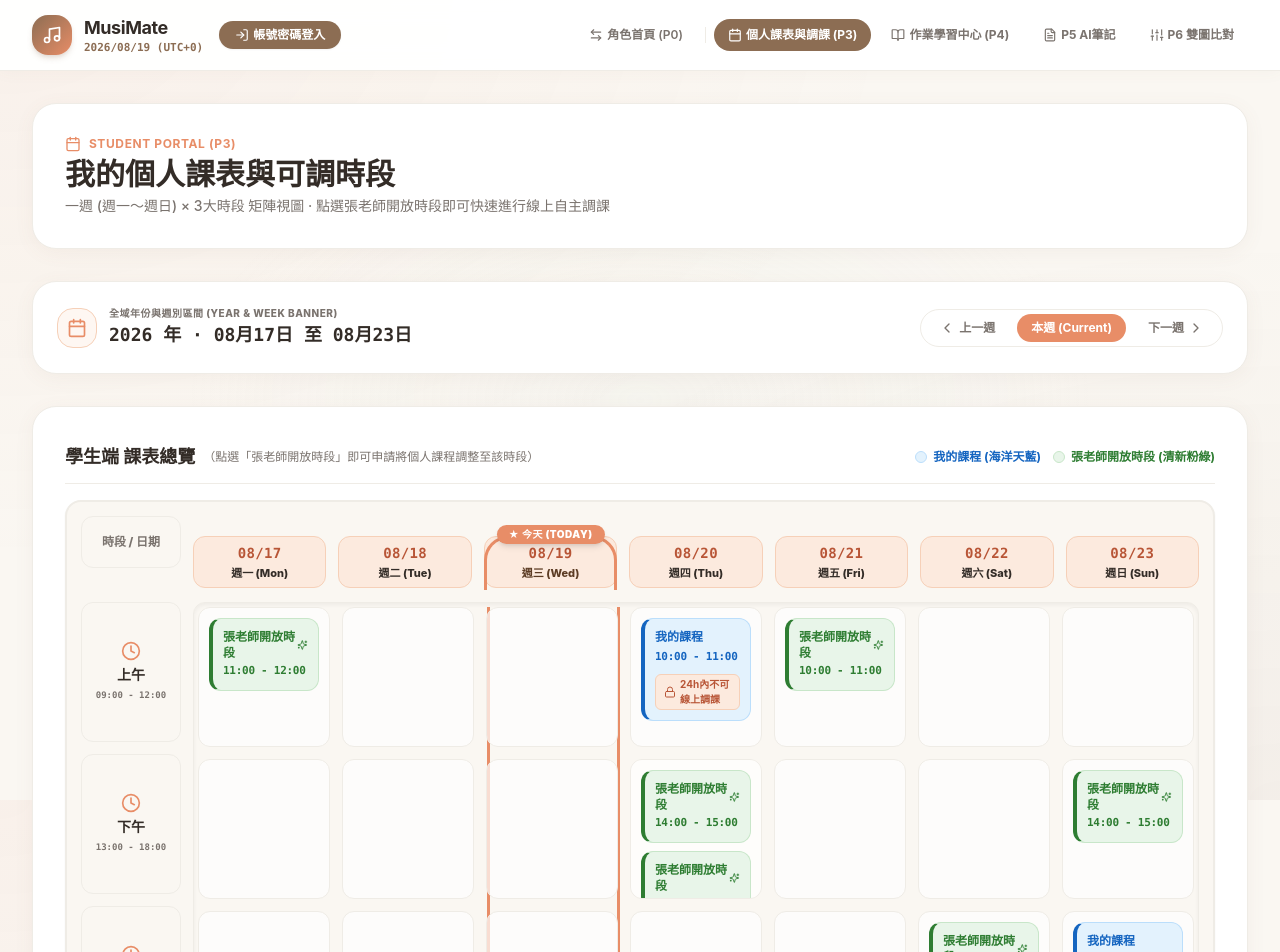
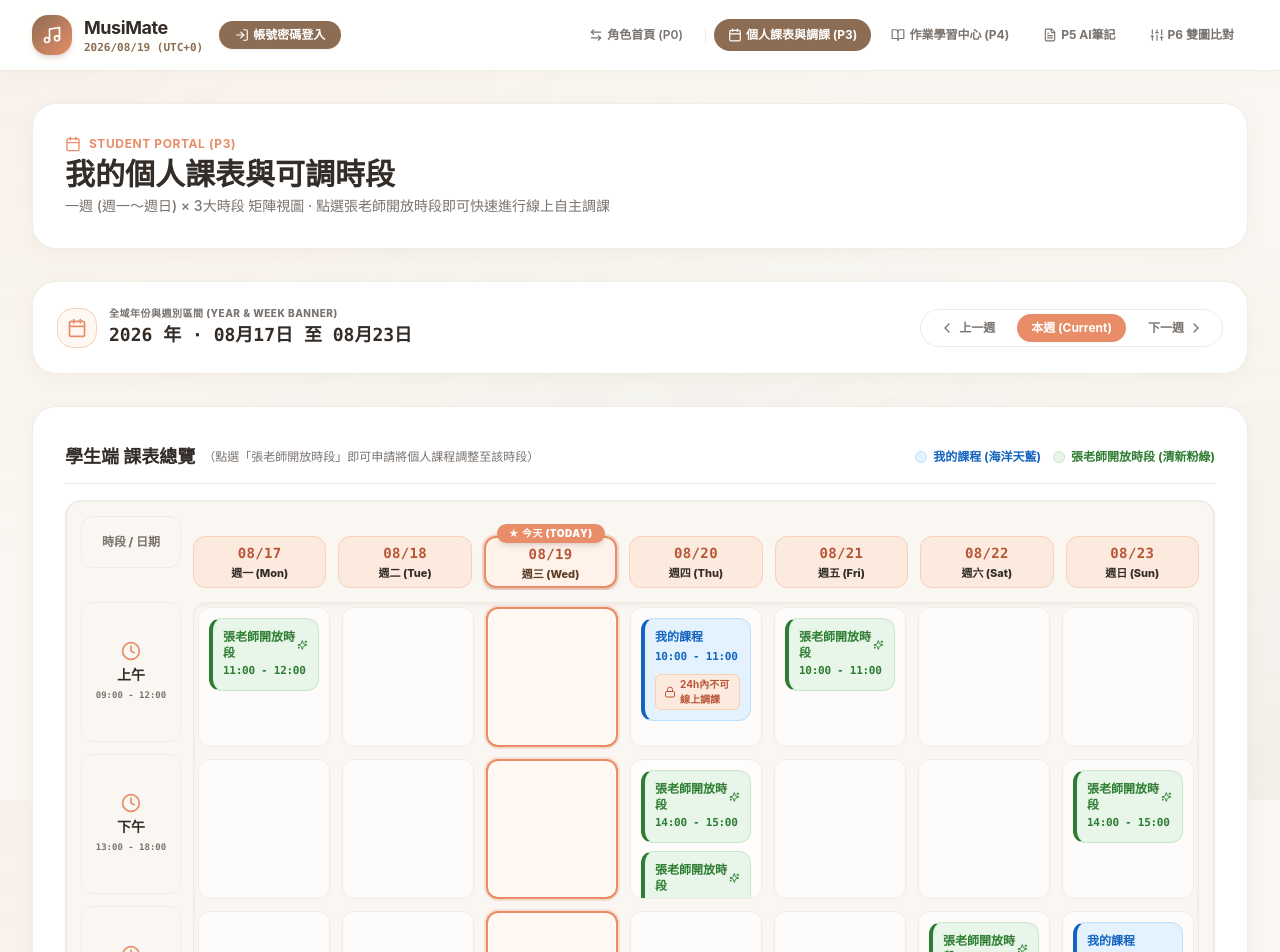
Before and after one commit to Charles0rocks/music-classroom-ai-assistant, a Next.js app: page /student/schedule in a window 1280 px wide. Shown: the top 952 px of the page. Built offline with nearby package versions, Linux system fonts and the light colour scheme.

Commit message:
fix_unbroken_inline_today_column_highlighting

```diff
--- a/src/app/student/schedule/page.tsx
+++ b/src/app/student/schedule/page.tsx
@@ -256,30 +256,25 @@ export default function StudentSchedulePage() {
 
             {/* Top Date Headers Panel: Synchronized with bodyRef horizontal scroll */}
             <div ref={headerRef} className="overflow-x-hidden flex-1 relative pt-5 pb-0.5">
-              {/* Today Frame Top Header Overlay (z-60) */}
-              {todayColIdx !== -1 && (
-                <div
-                  className="absolute top-5 bottom-0 border-t-[3px] border-x-[3px] border-[#E88D67] bg-transparent rounded-t-[24px] pointer-events-none z-60 transition-all"
-                  style={{
-                    left: `calc(${todayColIdx} * ((100% - 72px) / 7 + 12px))`,
-                    width: `calc((100% - 72px) / 7)`,
-                  }}
-                >
-                  {/* Badge Header INSIDE top of Orange Frame */}
-                  <div className="absolute -top-3.5 left-1/2 -translate-x-1/2 bg-[#E88D67] text-white text-[10px] font-black px-3 py-0.5 rounded-full shadow-md whitespace-nowrap uppercase tracking-wider flex items-center gap-1 z-60">
-                    ★ 今天 (TODAY)
-                  </div>
-                </div>
-              )}
-
               <div className="grid grid-cols-7 gap-3 min-w-[980px]">
                 {weekDates.map((d) => {
                   const isToday = d.fullDateStr === todayDateStr;
                   return (
                     <div
                       key={d.key}
-                      className="p-2 text-center rounded-xl transition-all space-y-0.5 h-[52px] flex flex-col justify-center items-center bg-[#FCEADE] border border-[#F6D0B8] shadow-xs"
+                      className={`p-2 text-center rounded-xl transition-all space-y-0.5 h-[52px] flex flex-col justify-center items-center relative ${
+                        isToday
+                          ? 'bg-[#FFF2EB] border-2 border-[#E88D67] shadow-md ring-2 ring-[#E88D67]/30'
+                          : 'bg-[#FCEADE] border border-[#F6D0B8] shadow-xs'
+                      }`}
                     >
+                      {/* Today Badge Pill - 100% Visible & Unclipped */}
+                      {isToday && (
+                        <div className="absolute -top-3.5 left-1/2 -translate-x-1/2 bg-[#E88D67] text-white text-[10px] font-black px-3 py-0.5 rounded-full shadow-md whitespace-nowrap uppercase tracking-wider flex items-center gap-1 z-50">
+                          ★ 今天 (TODAY)
+                        </div>
+                      )}
+
                       <div className={`font-mono font-black text-sm tracking-wide ${isToday ? 'text-[#B85536]' : 'text-[#B85536]'}`}>
                         {d.monthDay}
                       </div>
@@ -318,21 +313,11 @@ export default function StudentSchedulePage() {
               onScroll={handleBodyScroll}
               className="flex-1 overflow-x-auto overflow-y-auto max-h-[520px] touch-pan-x touch-pan-y rounded-xl border border-[#EFECE6] bg-[#FAF7F2] p-1 shadow-inner relative"
             >
-              {/* Today Frame Body Overlay */}
-              {todayColIdx !== -1 && (
-                <div
-                  className="absolute top-1 bottom-1 border-b-[3px] border-x-[3px] border-[#E88D67] bg-transparent rounded-b-[24px] pointer-events-none z-60 transition-all"
-                  style={{
-                    left: `calc(4px + ${todayColIdx} * ((100% - 76px) / 7 + 12px))`,
-                    width: `calc((100% - 76px) / 7)`,
-                  }}
-                />
-              )}
-
               <div className="space-y-3 min-w-[980px]">
                 {TIME_BLOCKS.map((block) => (
                   <div key={block.key} className="grid grid-cols-7 gap-3 h-[140px] items-stretch">
                     {weekDates.map((d) => {
+                      const isToday = d.fullDateStr === todayDateStr;
                       const cellAppointments = myAppointments.filter((app) => {
                         const appDay = getSlotDayOfWeek(app.start_time);
                         const appHour = getSlotHour(app.start_time);
@@ -356,7 +341,11 @@ export default function StudentSchedulePage() {
                       return (
                         <div
                           key={d.key}
-                          className="h-[140px] p-2.5 rounded-xl flex flex-col justify-between space-y-2 transition-all z-10 bg-white/70 border border-[#EFECE6] hover:border-[#E88D67]/40 shadow-2xs overflow-y-auto"
+                          className={`h-[140px] p-2.5 rounded-xl flex flex-col justify-between space-y-2 transition-all z-10 overflow-y-auto ${
+                            isToday
+                              ? 'bg-[#FFF8F3] border-2 border-[#E88D67] ring-2 ring-[#E88D67]/20 shadow-sm'
+                              : 'bg-white/70 border border-[#EFECE6] hover:border-[#E88D67]/40 shadow-2xs'
+                          }`}
                         >
                           <div className="space-y-2">
                             {/* Confirmed Student Appointments */}
--- a/src/app/teacher/schedule/page.tsx
+++ b/src/app/teacher/schedule/page.tsx
@@ -939,30 +939,25 @@ export default function TeacherSchedulePage() {
 
             {/* Top Date Headers Panel: Synchronized with bodyRef horizontal scroll */}
             <div ref={headerRef} className="overflow-x-hidden flex-1 relative pt-5 pb-0.5">
-              {/* Today Frame Top Header Overlay (z-60) */}
-              {todayColIdx !== -1 && (
-                <div
-                  className="absolute top-5 bottom-0 border-t-[3px] border-x-[3px] border-[#E88D67] bg-transparent rounded-t-[24px] pointer-events-none z-60 transition-all"
-                  style={{
-                    left: `calc(${todayColIdx} * ((100% - 72px) / 7 + 12px))`,
-                    width: `calc((100% - 72px) / 7)`,
-                  }}
-                >
-                  {/* Badge Header INSIDE top of Orange Frame */}
-                  <div className="absolute -top-3.5 left-1/2 -translate-x-1/2 bg-[#E88D67] text-white text-[10px] font-black px-3 py-0.5 rounded-full shadow-md whitespace-nowrap uppercase tracking-wider flex items-center gap-1 z-60">
-                    ★ 今天 (TODAY)
-                  </div>
-                </div>
-              )}
-
               <div className="grid grid-cols-7 gap-3 min-w-[980px]">
                 {weekDates.map((d) => {
                   const isToday = d.fullDateStr === todayDateStr;
                   return (
                     <div
                       key={d.key}
-                      className="p-2 text-center rounded-xl transition-all space-y-0.5 h-[52px] flex flex-col justify-center items-center bg-[#FAF2EC] border border-[#E8D4C5] shadow-xs"
+                      className={`p-2 text-center rounded-xl transition-all space-y-0.5 h-[52px] flex flex-col justify-center items-center relative ${
+                        isToday
+                          ? 'bg-[#FFF2EB] border-2 border-[#E88D67] shadow-md ring-2 ring-[#E88D67]/30'
+                          : 'bg-[#FAF2EC] border border-[#E8D4C5] shadow-xs'
+                      }`}
                     >
+                      {/* Today Badge Pill - 100% Visible & Unclipped */}
+                      {isToday && (
+                        <div className="absolute -top-3.5 left-1/2 -translate-x-1/2 bg-[#E88D67] text-white text-[10px] font-black px-3 py-0.5 rounded-full shadow-md whitespace-nowrap uppercase tracking-wider flex items-center gap-1 z-50">
+                          ★ 今天 (TODAY)
+                        </div>
+                      )}
+
                       <div className={`font-mono font-black text-sm tracking-wide ${isToday ? 'text-[#B85536]' : 'text-[#8C6D53]'}`}>
                         {d.monthDay}
                       </div>
@@ -1001,21 +996,11 @@ export default function TeacherSchedulePage() {
               onScroll={handleBodyScroll}
               className="flex-1 overflow-x-auto overflow-y-auto max-h-[520px] touch-pan-x touch-pan-y rounded-xl border border-[#EFECE6] bg-[#FAF7F2] p-1 shadow-inner relative"
             >
-              {/* Today Frame Body Overlay */}
-              {todayColIdx !== -1 && (
-                <div
-                  className="absolute top-1 bottom-1 border-b-[3px] border-x-[3px] border-[#E88D67] bg-transparent rounded-b-[24px] pointer-events-none z-60 transition-all"
-                  style={{
-                    left: `calc(4px + ${todayColIdx} * ((100% - 76px) / 7 + 12px))`,
-                    width: `calc((100% - 76px) / 7)`,
-                  }}
-                />
-              )}
-
               <div className="space-y-3 min-w-[980px]">
                 {TIME_BLOCKS.map((block) => (
                   <div key={block.key} className="grid grid-cols-7 gap-3 h-[140px] items-stretch">
                     {weekDates.map((d) => {
+                      const isToday = d.fullDateStr === todayDateStr;
                       const dayApps = appointments.filter((app) => {
                         const appDay = getSlotDayOfWeek(app.start_time);
                         const appHour = getSlotHour(app.start_time);
@@ -1041,7 +1026,11 @@ export default function TeacherSchedulePage() {
                           key={d.key}
                           onDragOver={(e) => e.preventDefault()}
                           onDrop={() => handleDropOnCell(d.key, block.key)}
-                          className="h-[140px] p-2.5 rounded-xl flex flex-col justify-between space-y-2 transition-all group z-10 bg-white/70 border border-[#EFECE6] hover:border-[#8C6D53]/60 shadow-2xs overflow-y-auto"
+                          className={`h-[140px] p-2.5 rounded-xl flex flex-col justify-between space-y-2 transition-all group z-10 overflow-y-auto ${
+                            isToday
+                              ? 'bg-[#FFF8F3] border-2 border-[#E88D67] ring-2 ring-[#E88D67]/20 shadow-sm'
+                              : 'bg-white/70 border border-[#EFECE6] hover:border-[#8C6D53]/60 shadow-2xs'
+                          }`}
                         >
                           <div className="space-y-2">
                             {/* Student Appointment Cards */}
```
